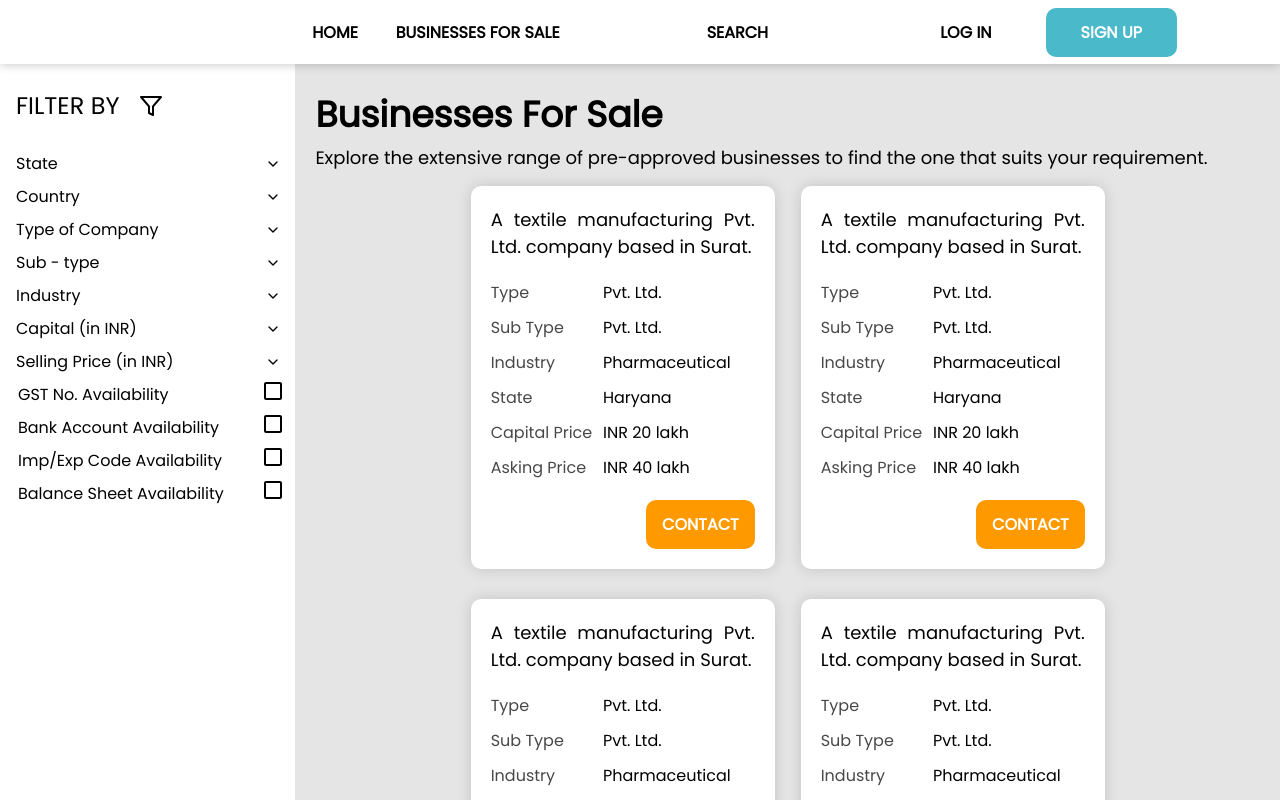
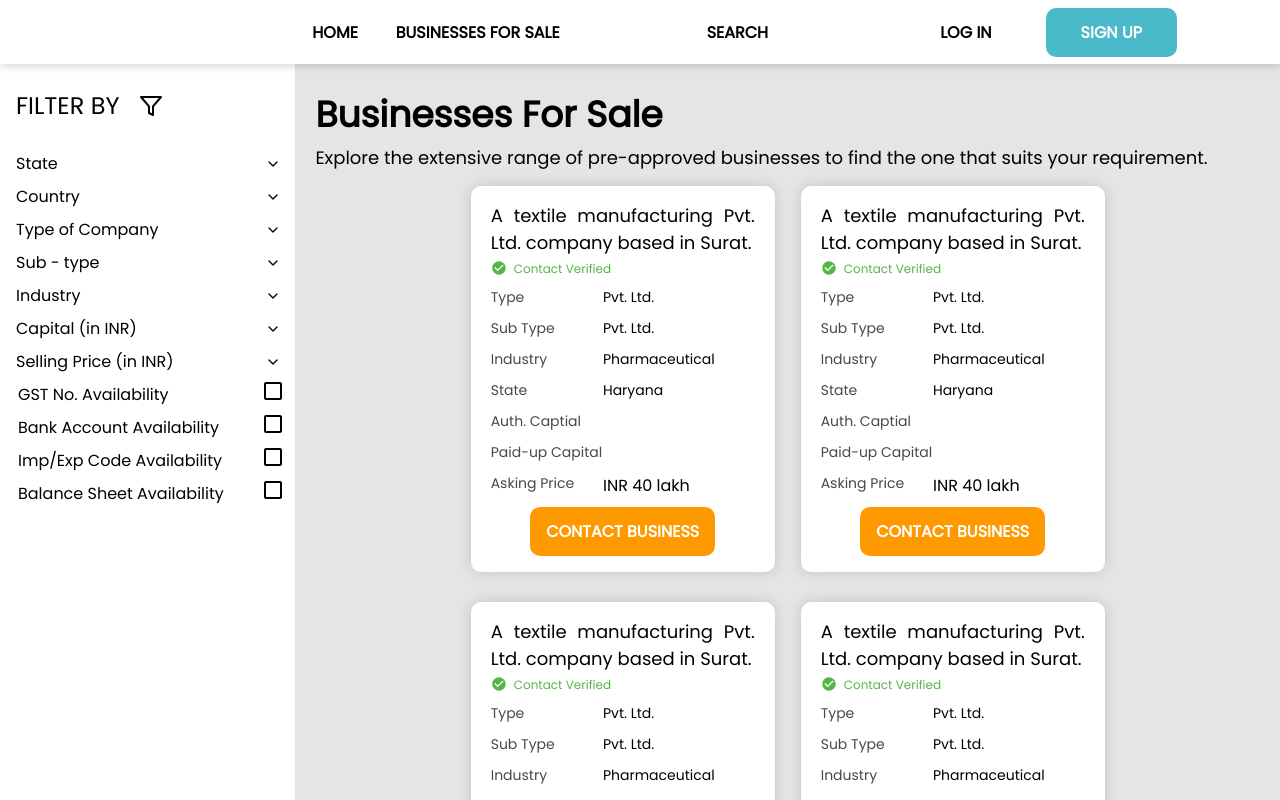
Before and after one commit to veeru153/corpmart-frontend-backup, a React (Create React App) app: page /explore in a window 1280 px wide. Shown: the top 800 px of the page. Built offline with nearby package versions, Linux system fonts and the light colour scheme.

Commit message:
"lAyOuT cHaNGE nAhI hoGA"... proceeds to change layouts

```diff
--- a/package.json
+++ b/package.json
@@ -21,7 +21,8 @@
     "start": "react-scripts start",
     "build": "react-scripts build",
     "test": "react-scripts test",
-    "eject": "react-scripts eject"
+    "eject": "react-scripts eject",
+    "ngrok": "cd && ./ngrok http 3000 -host-header=\"localhost:3000\""
   },
   "eslintConfig": {
     "extends": "react-app"
--- a/src/components/BlogSlide/BlogSlide.js
+++ b/src/components/BlogSlide/BlogSlide.js
@@ -5,7 +5,7 @@ const BlogSlide = (props) => {
     const { title, date, author, blogText } = props;
     return (
         <div className={styles.slide}>
-            <div className={styles.header}>
+            {/* <div className={styles.header}>
                 <p className={styles.title}>{title}</p>
                 <div className={styles.meta}>
                     <p className={styles.date}>{date}</p>
@@ -14,6 +14,14 @@ const BlogSlide = (props) => {
             </div>
             <div className={styles.blogPreview}>
                 <p className={styles.blogText}>{blogText}</p>
+            </div> */}
+            <div className={styles.imgPreview}></div>
+            <div className={styles.header}>
+                <p className={styles.title}>{title}</p>
+                <div className={styles.meta}>
+                    <p className={styles.date}>{date}</p>
+                    <p className={styles.author}>By - {author}</p>
+                </div>
             </div>
         </div>
     )
--- a/src/components/BlogSlide/BlogSlide.module.css
+++ b/src/components/BlogSlide/BlogSlide.module.css
@@ -10,13 +10,13 @@
 }
 
 .header p {
-    margin: 5px 0;
+    margin: 10px 0;
 }
 
 .title {
-    font-size: clamp(18px, 4.8vw, 20px);
+    font-size: 18px;
     line-height: 150%;
-    margin: 5px 0;
+    margin: 10px 0;
     overflow: hidden;
     text-overflow: ellipsis;
     display: -webkit-box;
@@ -28,7 +28,7 @@
     display: grid;
     grid-template-columns: repeat(2, 1fr);
     font-weight: 300;
-    font-size: clamp(14px, 3.7vw, 16px);
+    font-size: 14px;
 }
 
 .date {
@@ -39,7 +39,13 @@
     text-align: right;
 }
 
-.blogText {
+.imgPreview {
+    background: #C4C4C4;
+    width: 295px;
+    height: 194px;
+}
+
+/* .blogText {
     font-weight: 300;
     font-size: clamp(14px, 3.7vw, 16px);
     text-align: justify;
@@ -49,4 +55,4 @@
     display: -webkit-box;
     -webkit-line-clamp: 10;
     -webkit-box-orient: vertical;
-}
+} */
--- a/src/components/BusinessSlide/BusinessSlide.js
+++ b/src/components/BusinessSlide/BusinessSlide.js
@@ -1,12 +1,17 @@
 import React from 'react';
 import styles from './BusinessSlide.module.css';
 import Button from '../UI/Button/Button';
+import CheckCircleIcon from '@material-ui/icons/CheckCircle';
 
 const BusinessSlide = (props) => {
-    const { type, subtype, industry, state, capitalPrice, askingPrice } = props;
+    const { type, subtype, industry, state, authCapital, paidCapital, askingPrice } = props;
     return (
         <div className={[styles.slide, props.className].join(' ')}>
             <p className={styles.businessDesc}>A textile manufacturing Pvt. Ltd. company based in Surat.</p>
+            <div className={styles.verified}>
+                <CheckCircleIcon style={{ fontSize: 16, color: '#55B546'}}/>
+                <p>Contact Verified</p>
+            </div>
             <div className={styles.businessInfo}>
                 <div className={styles.businessInfoRow}>
                     <div className={styles.businessInfoLabel}>Type</div>
@@ -25,17 +30,21 @@ const BusinessSlide = (props) => {
                     <div className={styles.businessInfoValue}>{state}</div>
                 </div>
                 <div className={styles.businessInfoRow}>
-                    <div className={styles.businessInfoLabel}>Capital Price</div>
-                    <div className={styles.businessInfoValue}>{capitalPrice}</div>
+                    <div className={styles.businessInfoLabel}>Auth. Captial</div>
+                    <div className={styles.businessInfoValue}>{authCapital}</div>
+                </div>
+                <div className={styles.businessInfoRow}>
+                    <div className={styles.businessInfoLabel}>Paid-up Capital</div>
+                    <div className={styles.businessInfoValue}>{paidCapital}</div>
                 </div>
                 <div className={styles.businessInfoRow}>
                     <div className={styles.businessInfoLabel}>Asking Price</div>
-                    <div className={styles.businessInfoValue} style={{ fontWeight: 'normal' }}>{askingPrice}</div>
+                    <div className={styles.businessInfoValue} style={{ fontWeight: 'normal', fontSize: 16 }}>{askingPrice}</div>
                 </div>
             </div>
             <div className={styles.btnContainer}>
                 <Button
-                    label="contact"
+                    label="Contact Business"
                     type="orange"
                     style={{ padding: '12px 16px' }}
                     textStyle={{ margin: 0 }}
--- a/src/components/BusinessSlide/BusinessSlide.module.css
+++ b/src/components/BusinessSlide/BusinessSlide.module.css
@@ -4,7 +4,7 @@
     border-radius: 10px;
     width: 80%;
     max-width: 330px;
-    padding: 20px;
+    padding: 16px 20px;
 }
 
 .businessDesc {
@@ -13,11 +13,22 @@
     margin: 0;
 }
 
+.verified {
+    display: flex;
+    flex-direction: row;
+    margin-top: 4px;
+    font-size: 12px;
+    color: #55B546;
+}
+.verified p {
+    margin: 0 7px;
+}
+
 .businessInfo {
     display: grid;
     grid-template-rows: repeat(5, 1fr);
     text-align: left;
-    margin: 15px auto;
+    margin: 4px auto;
 }
 
 .businessInfoRow {
@@ -29,18 +40,18 @@
 .businessInfoLabel {
     color: #484848;
     font-weight: 300;
-    font-size: clamp(14px, 4vw, 16px);
+    font-size: 14px;
 }
 
 .businessInfoValue {
     color: black;
     font-weight: 300;
-    font-size: clamp(14px, 4vw, 16px);
+    font-size: 14px;
 }
 
 .btnContainer {
     display: flex;
     flex-direction: row;
-    justify-content: flex-end;
+    justify-content: center;
     align-items: center;
 }
--- a/src/components/TestimonialSlide/TestimonialSlide.module.css
+++ b/src/components/TestimonialSlide/TestimonialSlide.module.css
@@ -5,7 +5,7 @@
     text-align: left;
     width: 80%;
     max-width: 330px;
-    padding: 10px 20px;
+    padding: 16px 20px;
     margin: 10px 0;
 }
 
@@ -39,18 +39,18 @@
 }
 
 .testimonialText {
-    margin: 10px 0;
+    margin: 20px 0;
     font-size: 14px;
     font-weight: 300;
     text-align: justify;
     overflow: hidden;
     text-overflow: ellipsis;
     display: -webkit-box;
-    -webkit-line-clamp: 10;
+    -webkit-line-clamp: 11;
     -webkit-box-orient: vertical;
 }
 
-@media only screen and (min-width: 768px) {
+/* @media only screen and (min-width: 768px) {
     .slide {
         padding: 15px 30px;
         justify-self: center;
@@ -67,4 +67,4 @@
     .blogText {
         margin: 15px 0;
     }
-}
+} */
--- a/src/screens/Landing/Blogs/Blogs.module.css
+++ b/src/screens/Landing/Blogs/Blogs.module.css
@@ -25,7 +25,7 @@
 }
 
 .btnContainer {
-    margin-top: 30px;
+    margin: 30px 0;
 }
 .btnContainer a {
     text-decoration: none;
@@ -33,8 +33,11 @@
 }
 
 @media only screen and (min-width: 600px) {
+    .header {
+        margin-top: 15px;
+    }
     .title {
-        font-size: clamp(24px, 6vw, 44px);
+        font-size: clamp(24px, 6vw, 36px);
     }
     .subtitle {
         font-size: clamp(16px, 4.28vw, 20px);
--- a/src/screens/Landing/BusinessShowcase/BusinessShowcase.js
+++ b/src/screens/Landing/BusinessShowcase/BusinessShowcase.js
@@ -19,7 +19,8 @@ const BusinessForSale = () => {
                     subtype="Pvt. Ltd."
                     industry="Pharmaceutical"
                     state="Haryana"
-                    capitalPrice="INR 20 lakh"
+                    authCapital="INR 20 lakh"
+                    paidCapital="INR 10 lakh"
                     askingPrice="INR 40 lakh"
                     price="INR 40 lakh"
                 />
--- a/src/screens/Landing/BusinessShowcase/BusinessShowcase.module.css
+++ b/src/screens/Landing/BusinessShowcase/BusinessShowcase.module.css
@@ -29,7 +29,7 @@
 }
 
 .btnContainer {
-    margin-top: 30px;
+    margin: 30px 0;
 }
 .btnContainer a {
     text-decoration: none;
@@ -37,7 +37,10 @@
 }
 
 @media only screen and (min-width: 600px) {
+    .header {
+        margin-top: 15px;
+    }
     .title {
-        font-size: clamp(24px, 6vw, 48px);
+        font-size: clamp(24px, 6vw, 36px);
     }
 }
--- a/src/screens/Landing/Testimonials/Testimonials.module.css
+++ b/src/screens/Landing/Testimonials/Testimonials.module.css
@@ -24,7 +24,7 @@
 }
 
 .btnContainer {
-    margin-top: 30px;
+    margin: 30px 0;
 }
 .btnContainer a {
     text-decoration: none;
@@ -32,8 +32,11 @@
 }
 
 @media only screen and (min-width: 600px) {
+    .header {
+        margin-top: 15px;
+    }
     .title {
-        font-size: clamp(24px, 6vw, 44px);
+        font-size: clamp(24px, 6vw, 36px);
     }
     .subtitle {
         font-size: clamp(16px, 4.28vw, 20px);
--- a/src/screens/Landing/WhyCorpmart/WhyCorpmart.module.css
+++ b/src/screens/Landing/WhyCorpmart/WhyCorpmart.module.css
@@ -91,6 +91,9 @@
         grid-template-rows: 1fr 1.5fr;
         height: 100vh;
     }
+    .whyText {
+        margin-top: 15px;
+    }
     .frame {
         grid-template-rows: 1fr 1fr 2.8fr;
     }
--- a/src/screens/Verification/Verification.js
+++ b/src/screens/Verification/Verification.js
@@ -36,6 +36,7 @@ const Verification = (props) => {
                         cookies.set('userId', req, {
                             path: '/',
                             sameSite: 'strict',
+                            maxAge: 172800,
                         })
                         console.log(req.data);
                     } catch (e) { console.log(e); }
```
